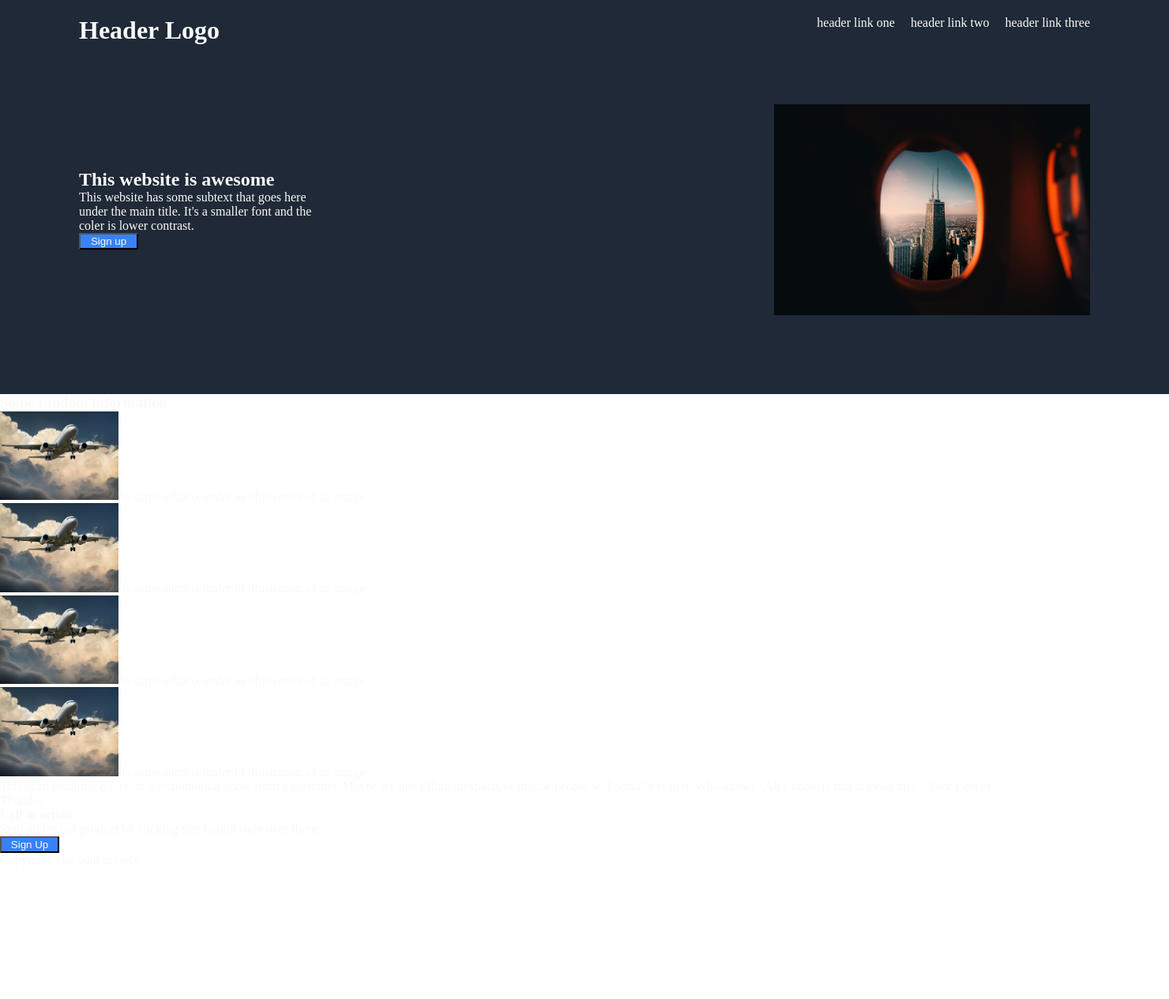
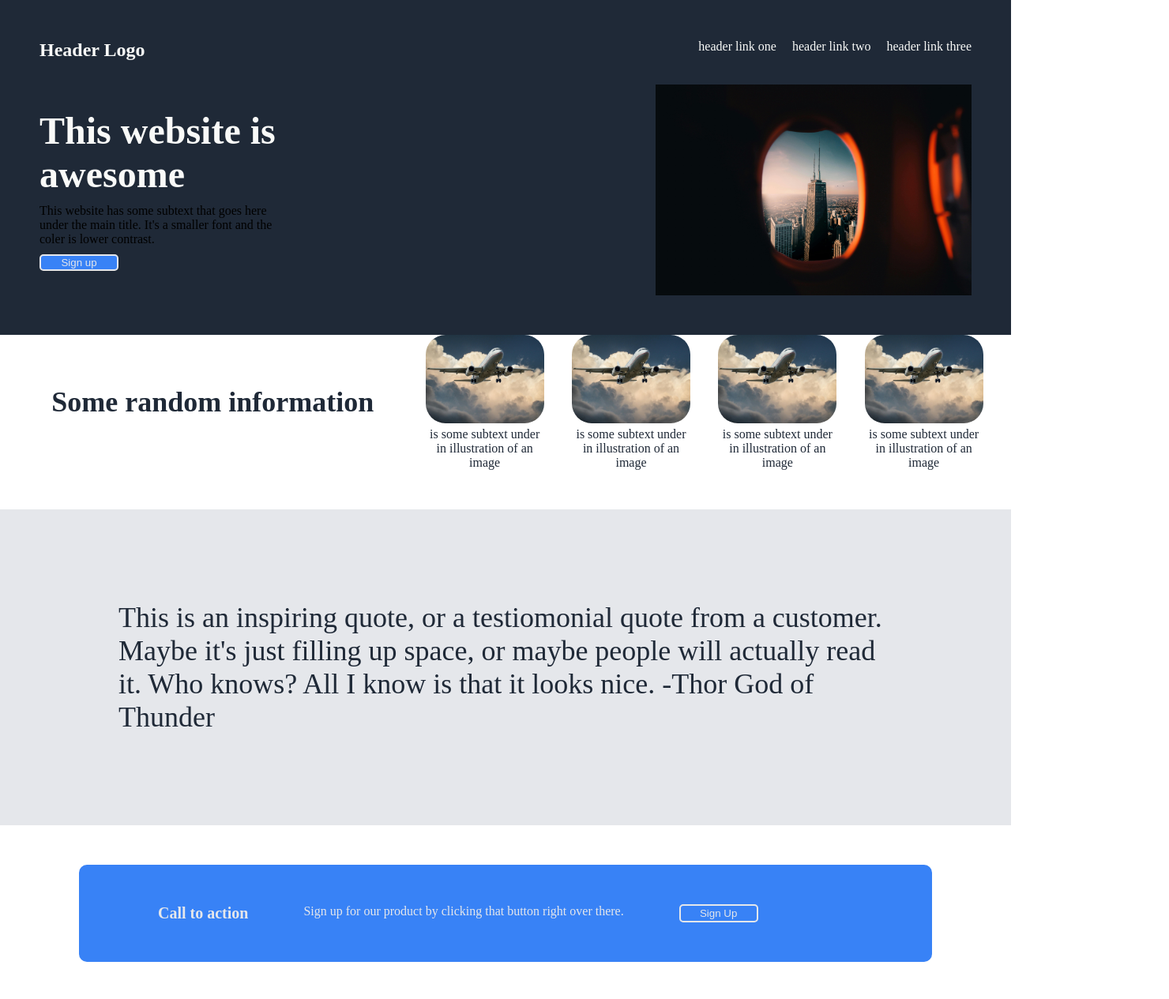
Before and after one commit to Stennis116/odin_landing_page, a plain HTML site: page index.html in a window 1280 px wide. Shown: the top 1265 px of the page at 79% size, 1480 px wide, since content can reach past the window. Before the commit the page ends 1098 px from the top, so only its background shows below. Drawn offline with Linux system fonts and the light colour scheme.

Commit message:
made the styles as per the assignment will check it again tomorrow before moving on

```diff
--- a/styles.css
+++ b/styles.css
@@ -1,7 +1,7 @@
 *{
     text-decoration: none;
     list-style-type: none;
-    color: #f9faf8;
+
     margin: 0px;
 }
 
@@ -12,14 +12,21 @@
     font-family: system-ui, -apple-system, BlinkMacSystemFont, 'Segoe UI', Roboto, Oxygen, Ubuntu, Cantarell, 'Open Sans', 'Helvetica Neue', sans-serif;
    list-style-type: none;
    display: flex;
+   flex-direction: column;
+   justify-content: center;
+}
+a {
+    color: #f9faf8;
 }
 
 .upperbody {
     display: flex;
     flex-wrap: wrap;
-    justify-content: space-evenly;
+    justify-content: space-between;
+    align-items: center;
     flex: 0 0 100%;
-
+    padding: 50px;
+    background-color: #1f2937;
 
 
 }
@@ -27,15 +34,16 @@
 .header {
     display: flex;
     justify-content: space-between;
-    background-color: #1f2937;
     color: #f9faf8;
     flex: 0 0 100%;
-    padding-left: 100px;
-    padding-right: 100px;
-    padding-top: 20px;
 
 
 }
+h1 {
+    font-size: 24px;
+    color: #f9faf8;
+}
+
 li {
     list-style-type: none;
     color: #f9faf8;
@@ -49,10 +57,7 @@ li {
     justify-content: space-between;
     align-items: center;
     flex: 0 0 100%;
-    padding-left: 100px;
-    padding-right: 100px;
-    padding-top: 75px;
-    padding-bottom: 100px;
+    padding-top: 30px;
 
 }
 .herotext {
@@ -60,6 +65,18 @@ li {
     flex-direction: column;
     width: 300px;
     text-align: left;
+    gap: 10px;
+
+}
+h2 {
+    font-size: 48px;
+    color: #f9faf8;
+    font-weight: 900;
+}
+
+#herosubtext {
+    font-size: 18px;
+    color: #e5e7eb;
 
 }
 
@@ -75,8 +92,86 @@ button{
 }
 #vliegtuig {
     width: 150px;
+    border-radius: 25px;
+    border: 1px;
 }
 
 .information {
-    color: black;
+    color: #1f2937;
+    display: flex;
+    justify-content: space-evenly;
 }
+
+h3 {
+    display: flex;
+    justify-content: center;
+    align-items: center;
+    font-size: 36px;
+    color:#1f2937;
+    font-weight: 900;
+    padding: 30px;
+}
+
+.card {
+    display: flex;
+    flex-direction: column;
+    gap: 5px;
+    width: 150px;
+    text-align: center;
+}
+
+.quote {
+    background-color: #e5e7eb;
+    height: 200px;
+    margin-top: 50px;
+    display: flex;
+    flex-direction: column;
+    justify-content: center;
+    align-content: center;
+    font-size: 36px;
+    font-style: light italic;
+    color: #1f2937;
+    padding-left: 150px;
+    padding-right: 150px;
+    padding-top: 100px;
+    padding-bottom: 100px;
+}
+
+.thor {
+    font-size: 25px;
+    text-align: right;
+}
+.calltoaction {
+    background-color: #3882f6;
+    color: #e5e7eb;
+    margin-left: 100px;
+    margin-right:100px;
+    margin-top: 50px;
+    margin-bottom: 50px;
+    border-radius: 10px;
+    padding-left: 100px;
+    padding-top: 50px;
+    padding-bottom: 50px;
+    display: flex;
+    gap: 70px;
+
+
+}
+h4 {
+    font-size: 20px;
+}
+
+button {
+    border-color: #e5e7eb;
+    border: solid 2px;
+    border-radius: 5px;
+    width: 100px;
+    color: #e5e7eb;
+}
+
+.footer {
+    background-color: #1f2937;
+    color: #e5e7eb;
+    text-align: center;
+    padding: 30px;
+}
```
